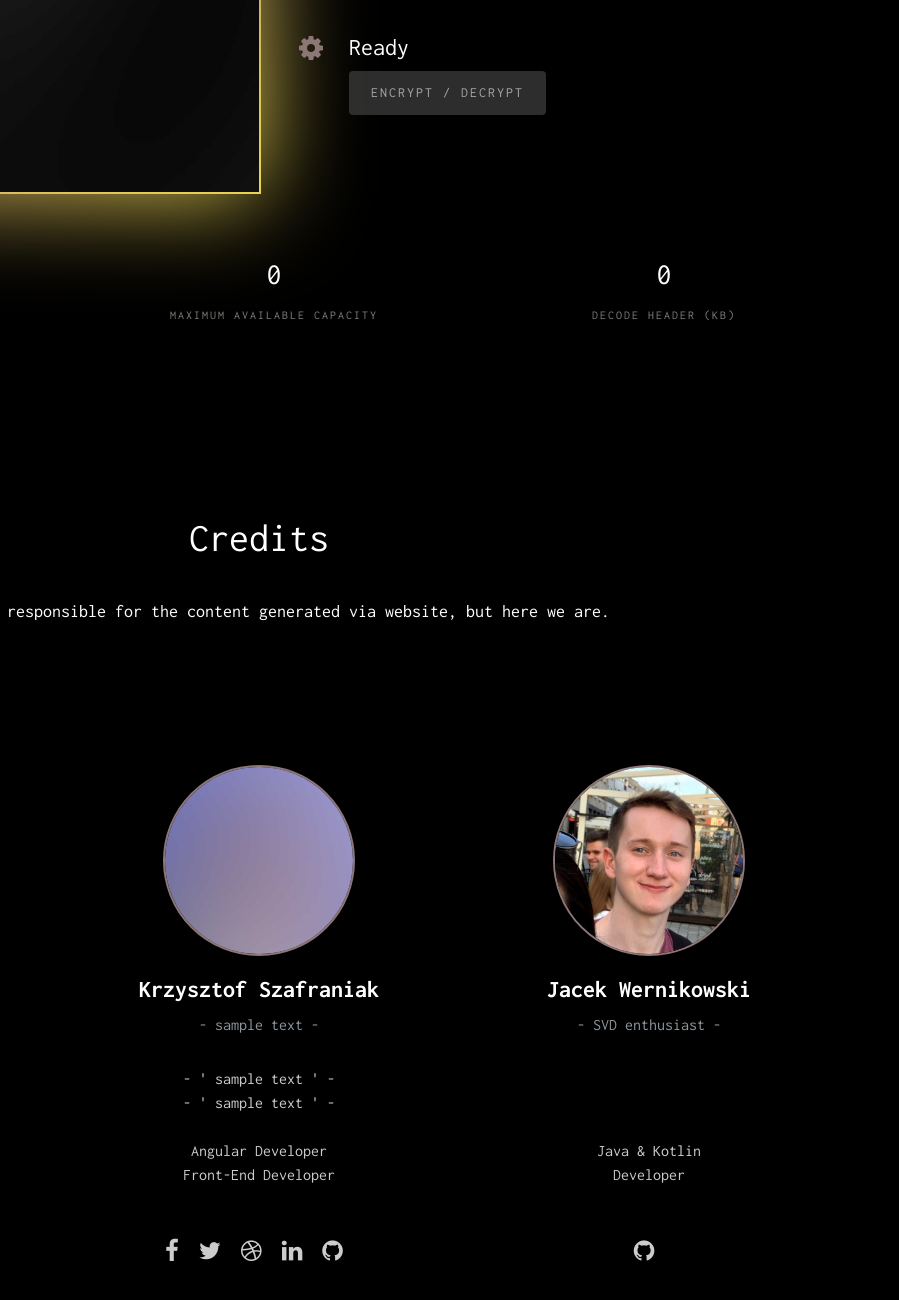
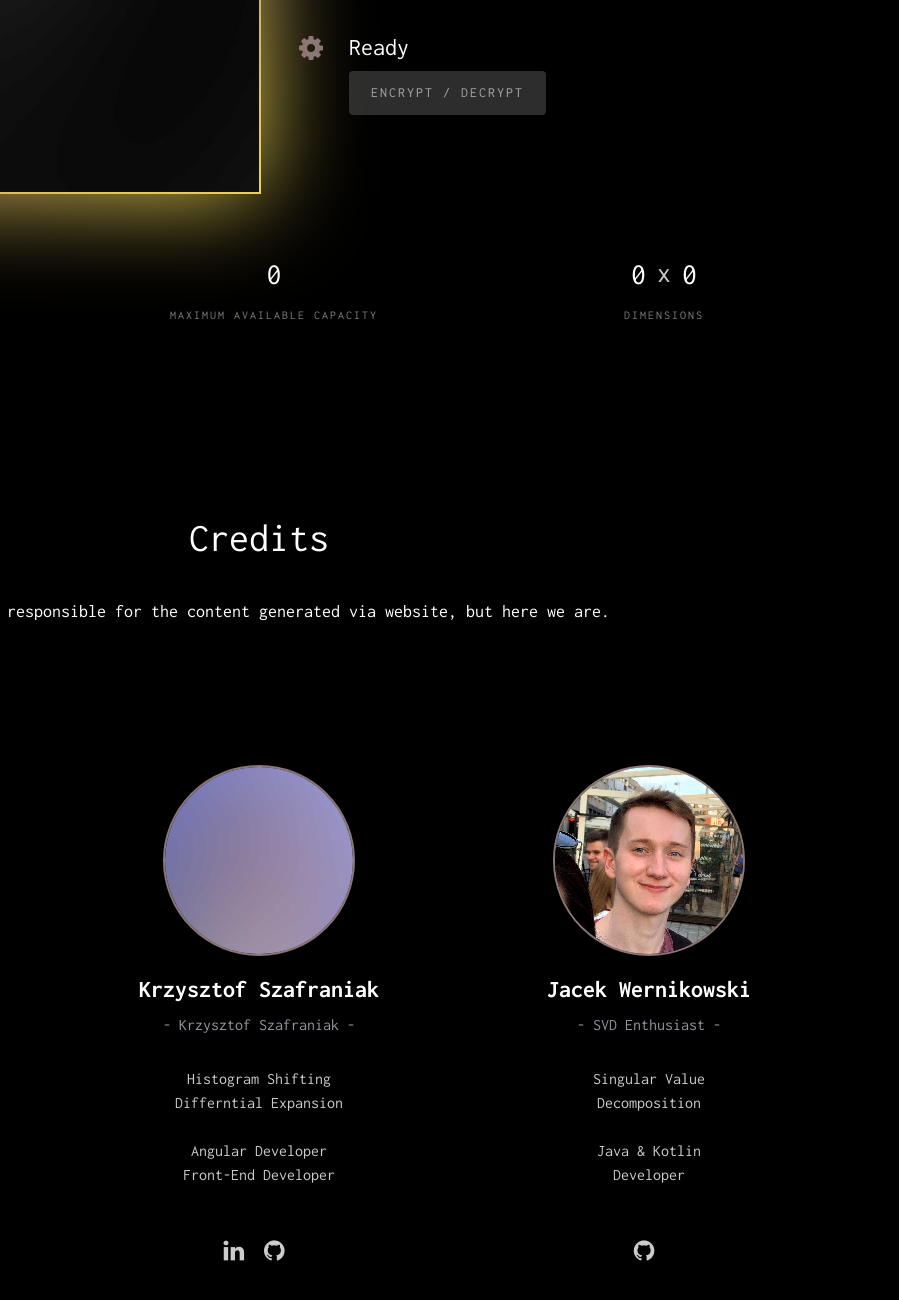
Before and after one commit to Luzkan/CryptoImage, a website: page index.html in a window 1280 px wide. Shown: the part 896-2196 px from the top of the page, 381-1280 px from the left. Drawn offline with Linux system fonts and the light colour scheme; files whose address does not match are found by name.

Commit message:
`[1.0.2]` New: Dimension Counters

```diff
--- a/assets/css/style.css
+++ b/assets/css/style.css
@@ -594,6 +594,7 @@ input[type="file"]::file-selector-button {
 
 .author-photo {
   border: 2px solid #8c7676;
+  image-rendering: pixelated;
 }
 
 .fullscreen {
--- a/index.html
+++ b/index.html
@@ -267,13 +267,24 @@
                 <div class="col-md-4 text-center">
                   <span
                     class="data-counter js-counter"
-                    id="decode-size-counter"
+                    style="float: left; text-align: right; width: 45%;"
+                    id="span-counter-x-dimension"
                     data-from="0"
                     data-to="0"
                     data-speed="1250"
                     data-refresh-interval="15"
                   ></span>
-                  <span class="data-counter-label">Decode Header (KB)</span>
+                  <span style="font-size: 28px;"> x </span>
+                  <span
+                    class="data-counter js-counter"
+                    style="float: right; text-align: left; width: 45%;"
+                    id="span-counter-y-dimension"
+                    data-from="0"
+                    data-to="0"
+                    data-speed="1250"
+                    data-refresh-interval="15"
+                  ></span>
+                  <span class="data-counter-label">Dimensions</span>
                 </div>
               </div>
             </div>
@@ -480,10 +491,10 @@
                   />
                 </div>
                 <h3>Krzysztof Szafraniak</h3>
-                <span class="position">- sample text -</span>
+                <span class="position">- Krzysztof Szafraniak -</span>
                 <p>
-                  - ' sample text ' -<br />
-                  - ' sample text ' -<br />
+                  Histogram Shifting<br />
+                  Differntial Expansion<br />
                   <br />
                   Angular Developer<br />
                   Front-End Developer<br />
@@ -491,25 +502,12 @@
                 </p>
                 <ul class="social-media">
                   <li>
-                    <a href="#" class="facebook"
-                      ><i class="icon-facebook"></i
-                    ></a>
-                  </li>
-                  <li>
-                    <a href="#" class="twitter"><i class="icon-twitter"></i></a>
-                  </li>
-                  <li>
-                    <a href="#" class="dribbble"
-                      ><i class="icon-dribbble"></i
-                    ></a>
-                  </li>
-                  <li>
-                    <a href="#" class="linkedin"
+                    <a href="https://www.linkedin.com/in/krzysztof-szafraniak-18b927207/" class="linkedin"
                       ><i class="icon-linkedin"></i
                     ></a>
                   </li>
                   <li>
-                    <a href="#" class="github"><i class="icon-github"></i></a>
+                    <a href="https://github.com/InBinaryWorld" class="github"><i class="icon-github"></i></a>
                   </li>
                 </ul>
               </div>
@@ -525,10 +523,10 @@
                   />
                 </div>
                 <h3>Jacek Wernikowski</h3>
-                <span class="position" title="not really">- SVD enthusiast -</span>
+                <span class="position" title="not really">- SVD Enthusiast -</span>
                 <p>
-                  <br />
-                  <br />
+                  Singular Value<br />
+                  Decomposition<br />
                   <br />
                   Java & Kotlin<br />
                   Developer<br />
--- a/src/main.ts
+++ b/src/main.ts
@@ -298,9 +298,14 @@ const maximumSize: CounterInformational = new CounterInformational(
   $('#maximum-size-counter')
 );
 
-const decodeSize: CounterInformational = new CounterInformational(
-  document.getElementById("decode-size-counter") as HTMLSpanElement,
-  $('#decode-size-counter')
+const counterXDimension: CounterInformational = new CounterInformational(
+  document.getElementById("span-counter-x-dimension") as HTMLSpanElement,
+  $('#span-counter-x-dimension')
+);
+
+const counterYDimension: CounterInformational = new CounterInformational(
+  document.getElementById("span-counter-y-dimension") as HTMLSpanElement,
+  $('#span-counter-y-dimension')
 );
 
 
@@ -386,7 +391,8 @@ userFlowHandler.formInputImage.addEventListener('input', async e => {
       if (!inputImageInfo) return
       imageSize.countTo(inputImageInfo.fileSize / 1024);
       maximumSize.countTo(maximumSizeValue);
-      decodeSize.countTo(inputImageInfo.fileSize / 1024);
+      counterXDimension.countTo(inputImageInfo.width);
+      counterYDimension.countTo(inputImageInfo.height);
     }
 
     function updateMaximumSizeValue() {
```
Also changed, not shown: build/main.js, docs/CHANGELOG.md.
